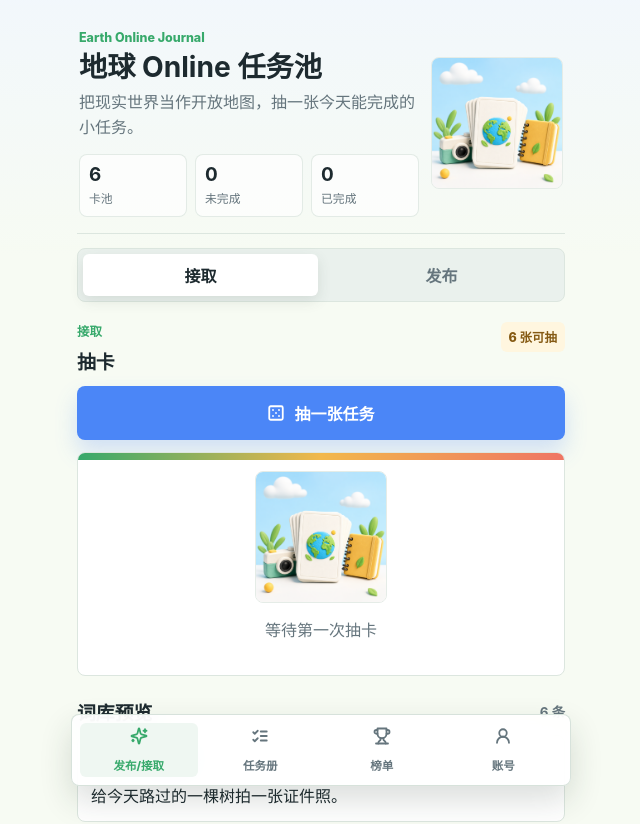
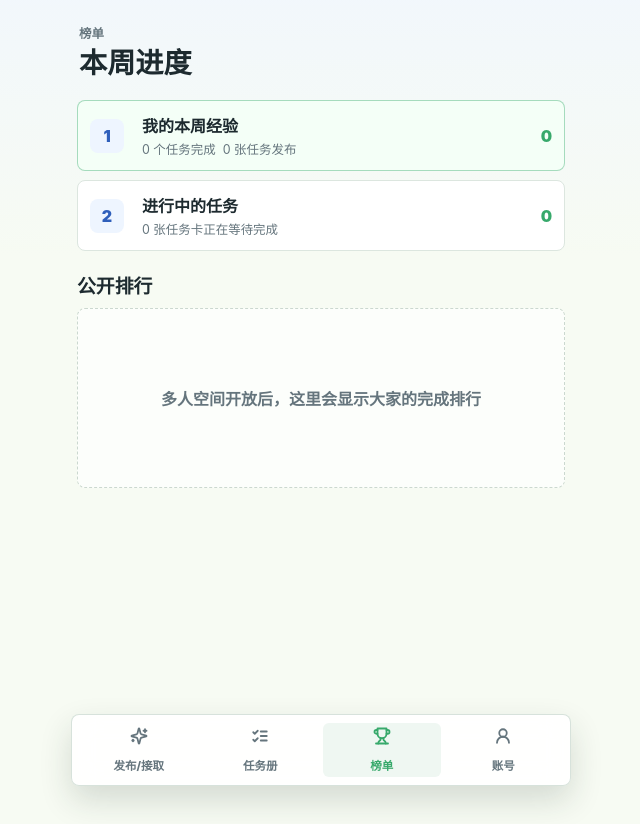
Before and after one commit to DXENDBucket/Earth-Online-Journal, a Vue app: page /#/rank in a window 1280 px wide. Shown: the top 824 px of the page, without its empty margins (319-959 px from the left). After the commit the page ends 800 px from the top, so only its background shows below. Built offline with nearby package versions, Linux system fonts and the light colour scheme.

Commit message:
Prepare GitHub Pages MVP deployment

```diff
--- a/package.json
+++ b/package.json
@@ -6,6 +6,7 @@
   "scripts": {
     "dev": "vite",
     "build": "vue-tsc --noEmit && vite build",
+    "check": "npm run typecheck && npm run build",
     "preview": "vite preview",
     "typecheck": "vue-tsc --noEmit"
   },
--- a/src/app/router.ts
+++ b/src/app/router.ts
@@ -1,4 +1,4 @@
-import { createRouter, createWebHistory } from "vue-router";
+import { createRouter, createWebHashHistory } from "vue-router";
 
 import AccountPage from "@/pages/AccountPage.vue";
 import HomePage from "@/pages/HomePage.vue";
@@ -6,7 +6,7 @@ import JournalPage from "@/pages/JournalPage.vue";
 import RankPage from "@/pages/RankPage.vue";
 
 export const router = createRouter({
-  history: createWebHistory(import.meta.env.BASE_URL),
+  history: createWebHashHistory(import.meta.env.BASE_URL),
   routes: [
     {
       path: "/",
--- a/src/data/demoRanks.ts
+++ /dev/null
@@ -1,6 +0,0 @@
-export const demoRanks = [
-  { name: "北门散步冠军", completed: 18, published: 7 },
-  { name: "便利店观测员", completed: 14, published: 9 },
-  { name: "月台记录师", completed: 11, published: 5 },
-  { name: "晚风领取处", completed: 8, published: 11 },
-];
--- a/src/pages/AccountPage.vue
+++ b/src/pages/AccountPage.vue
@@ -2,7 +2,7 @@
   <section class="screen">
     <div class="screen-title">
       <p class="eyebrow">账号</p>
-      <h1>玩家档案</h1>
+      <h1>我的记录</h1>
     </div>
 
     <section class="profile-panel">
@@ -16,7 +16,7 @@
       <div class="metric-row">
         <div class="metric">
           <strong>{{ store.stats.done }}</strong>
-          <span>完成</span>
+          <span>已完成</span>
         </div>
         <div class="metric">
           <strong>{{ store.stats.todo }}</strong>
@@ -24,14 +24,14 @@
         </div>
         <div class="metric">
           <strong>{{ store.stats.userApproved }}</strong>
-          <span>入池</span>
+          <span>已发布</span>
         </div>
       </div>
     </section>
 
     <section class="panel">
       <div class="section-title">
-        <h2>设置</h2>
+        <h2>偏好</h2>
       </div>
       <div class="settings-list">
         <label class="setting-row">
@@ -44,9 +44,15 @@
             <span></span>
           </span>
         </label>
-        <button class="danger-button" type="button" @click="resetDemo">
+        <div class="setting-row">
+          <div>
+            <strong>这台设备上的记录</strong>
+            <p>当前版本会把任务和完成记录保存在本机浏览器里。</p>
+          </div>
+        </div>
+        <button class="danger-button" type="button" @click="clearLocalProgress">
           <RotateCcw />
-          <span>重置 demo</span>
+          <span>清空本机记录</span>
         </button>
       </div>
     </section>
@@ -66,9 +72,9 @@ const lightOnly = computed({
   set: (value: boolean) => store.setLightOnly(value),
 });
 
-function resetDemo() {
-  if (window.confirm("重置本地 demo 数据？")) {
-    store.resetDemo();
+function clearLocalProgress() {
+  if (window.confirm("要清空这台设备上的任务和完成记录吗？")) {
+    store.clearLocalProgress();
   }
 }
 </script>
--- a/src/pages/HomePage.vue
+++ b/src/pages/HomePage.vue
@@ -3,16 +3,16 @@
     <section class="app-hero">
       <div class="hero-copy">
         <p class="eyebrow">Earth Online Journal</p>
-        <h1>地球 Online 任务池</h1>
-        <p class="hero-line">把现实世界当作开放地图，抽一张今天能完成的小任务。</p>
+        <h1>给今天抽一张现实任务</h1>
+        <p class="hero-line">把日常生活当作开放地图，接住一个小小的行动提示。</p>
         <div class="metric-row">
           <div class="metric">
             <strong>{{ stats.approved }}</strong>
-            <span>卡池</span>
+            <span>可抽任务</span>
           </div>
           <div class="metric">
             <strong>{{ stats.todo }}</strong>
-            <span>未完成</span>
+            <span>进行中</span>
           </div>
           <div class="metric">
             <strong>{{ stats.done }}</strong>
@@ -23,20 +23,20 @@
       <img class="hero-art" :src="questCardImage" alt="" />
     </section>
 
-    <SegmentTabs v-model="homeMode" label="发布接取" :options="homeOptions" />
+    <SegmentTabs v-model="homeMode" label="发布或接取任务" :options="homeOptions" />
 
     <section v-if="homeMode === 'draw'" class="panel">
       <div class="panel-head">
         <div>
           <p class="eyebrow">接取</p>
-          <h2>抽卡</h2>
+          <h2>抽一张任务</h2>
         </div>
         <span class="pool-count">{{ drawPool.length }} 张可抽</span>
       </div>
       <div class="draw-stage">
         <button class="draw-button" type="button" @click="store.drawQuest">
           <Dice5 />
-          <span>抽一张任务</span>
+          <span>开始抽取</span>
         </button>
         <QuestCard
           :quest="currentDraw"
@@ -48,7 +48,7 @@
 
     <section v-if="homeMode === 'draw'" class="panel">
       <div class="section-title">
-        <h2>词库预览</h2>
+        <h2>任务卡池</h2>
         <small>{{ approvedTasks.length }} 条</small>
       </div>
       <div class="task-list">
@@ -66,13 +66,13 @@
       <div class="panel-head">
         <div>
           <p class="eyebrow">发布</p>
-          <h2>投递任务</h2>
+          <h2>写一张任务卡</h2>
         </div>
-        <span class="pool-count">{{ pendingTasks.length }} 条待审</span>
+        <span class="pool-count">{{ pendingTasks.length }} 张待确认</span>
       </div>
       <form @submit.prevent="submitPublish">
         <label class="field">
-          <span>任务文案</span>
+          <span>任务内容</span>
           <textarea
             v-model="publishText"
             rows="5"
@@ -97,27 +97,30 @@
         </div>
         <button class="primary-button" type="submit">
           <Send />
-          <span>发布到审核</span>
+          <span>保存任务卡</span>
         </button>
       </form>
     </section>
 
     <section v-if="homeMode === 'publish'" class="panel">
       <div class="section-title">
-        <h2>审核台</h2>
-        <small>{{ pendingTasks.length }} 条</small>
+        <div>
+          <h2>待加入卡池</h2>
+          <p class="section-note">确认内容合适后，就可以让它进入抽取范围。</p>
+        </div>
+        <small>{{ pendingTasks.length }} 张</small>
       </div>
       <div class="task-list">
         <article v-for="task in pendingTasks" :key="task.id" class="list-card">
           <div class="tag-row">
-            <span class="tag yellow">审核中</span>
+            <span class="tag yellow">待确认</span>
             <span class="tag green">{{ task.category }}</span>
           </div>
           <p>{{ task.text }}</p>
           <div class="item-actions">
             <button class="primary-button" type="button" @click="store.approveTask(task.id)">
               <BadgeCheck />
-              <span>通过</span>
+              <span>加入卡池</span>
             </button>
             <button class="ghost-button" type="button" @click="store.removeTask(task.id)">
               <Undo2 />
@@ -126,15 +129,15 @@
           </div>
         </article>
         <div v-if="!pendingTasks.length" class="empty-state">
-          <strong>还没有待审核投稿</strong>
+          <strong>还没有待确认的任务卡</strong>
         </div>
       </div>
     </section>
 
     <section v-if="homeMode === 'publish'" class="panel">
       <div class="section-title">
-        <h2>我的入池</h2>
-        <small>{{ userApprovedTasks.length }} 条</small>
+        <h2>已加入卡池</h2>
+        <small>{{ userApprovedTasks.length }} 张</small>
       </div>
       <div class="task-list">
         <article v-for="task in userApprovedTasks.slice(0, 4)" :key="task.id" class="list-card">
@@ -145,7 +148,7 @@
           <p>{{ task.text }}</p>
         </article>
         <div v-if="!userApprovedTasks.length" class="empty-state">
-          <strong>通过后会出现在这里</strong>
+          <strong>加入卡池后会出现在这里</strong>
         </div>
       </div>
     </section>
@@ -159,8 +162,8 @@
 </template>
 
 <script setup lang="ts">
+import { BadgeCheck, Dice5, Send, Undo2 } from "@lucide/vue";
 import { storeToRefs } from "pinia";
-import { BadgeCheck, Dice5, Send, Undo2 } from "@lucide/vue";
 import { ref } from "vue";
 import { useRouter } from "vue-router";
 
@@ -169,7 +172,12 @@ import CompleteDialog from "@/components/CompleteDialog.vue";
 import QuestCard from "@/components/QuestCard.vue";
 import SegmentTabs from "@/components/SegmentTabs.vue";
 import { useQuestStore } from "@/stores/questStore";
-import type { AcceptedQuest, AcceptedQuestStatus, CompletionPayload, QuestIntensity } from "@/types/quest";
+import type {
+  AcceptedQuest,
+  AcceptedQuestStatus,
+  CompletionPayload,
+  QuestIntensity,
+} from "@/types/quest";
 
 const router = useRouter();
 const store = useQuestStore();
--- a/src/pages/RankPage.vue
+++ b/src/pages/RankPage.vue
@@ -2,51 +2,67 @@
   <section class="screen">
     <div class="screen-title">
       <p class="eyebrow">榜单</p>
-      <h1>本周地球经验</h1>
+      <h1>本周进度</h1>
     </div>
 
     <div class="rank-list">
-      <article
-        v-for="(item, index) in ranks"
-        :key="item.name"
-        class="rank-row"
-        :class="{ 'is-you': item.you }"
-      >
-        <div class="rank-number">{{ index + 1 }}</div>
+      <article class="rank-row is-you">
+        <div class="rank-number">1</div>
         <div>
-          <p class="rank-name">{{ item.name }}</p>
+          <p class="rank-name">我的本周经验</p>
           <div class="list-meta">
-            <span>{{ item.completed }} 完成</span>
-            <span>{{ item.published }} 入池</span>
+            <span>{{ doneThisWeek }} 个任务完成</span>
+            <span>{{ store.userApprovedTasks.length }} 张任务发布</span>
           </div>
         </div>
-        <strong class="rank-score">{{ item.score }}</strong>
+        <strong class="rank-score">{{ weeklyScore }}</strong>
+      </article>
+
+      <article class="rank-row">
+        <div class="rank-number">2</div>
+        <div>
+          <p class="rank-name">进行中的任务</p>
+          <div class="list-meta">
+            <span>{{ store.todoQuests.length }} 张任务卡正在等待完成</span>
+          </div>
+        </div>
+        <strong class="rank-score">{{ store.todoQuests.length }}</strong>
       </article>
     </div>
+
+    <section class="panel">
+      <div class="section-title">
+        <h2>公开排行</h2>
+      </div>
+      <div class="empty-state">
+        <strong>多人空间开放后，这里会显示大家的完成排行</strong>
+      </div>
+    </section>
   </section>
 </template>
 
 <script setup lang="ts">
 import { computed } from "vue";
 
-import { demoRanks } from "@/data/demoRanks";
 import { useQuestStore } from "@/stores/questStore";
 
 const store = useQuestStore();
 
-const ranks = computed(() => {
-  const userRank = {
-    name: `${store.user.name}（你）`,
-    completed: store.doneQuests.length,
-    published: store.userApprovedTasks.length,
-    you: true,
-  };
+const doneThisWeek = computed(() => {
+  const start = startOfWeek(new Date()).getTime();
 
-  return [...demoRanks, userRank]
-    .map((item) => ({
-      ...item,
-      score: item.completed * 10 + item.published * 4,
-    }))
-    .sort((a, b) => b.score - a.score);
+  return store.doneQuests.filter((quest) => {
+    return Boolean(quest.completedAt && quest.completedAt >= start);
+  }).length;
 });
+
+const weeklyScore = computed(() => doneThisWeek.value * 10 + store.userApprovedTasks.length * 4);
+
+function startOfWeek(date: Date) {
+  const result = new Date(date);
+  const day = result.getDay() || 7;
+  result.setHours(0, 0, 0, 0);
+  result.setDate(result.getDate() - day + 1);
+  return result;
+}
 </script>
--- a/src/services/localQuestStorage.ts
+++ b/src/services/localQuestStorage.ts
@@ -6,7 +6,7 @@ import type {
   UserProfile,
 } from "@/types/quest";
 
-const STORE_KEY = "earth-online-journal-demo-v2";
+const STORE_KEY = "earth-online-journal-v1";
 
 export interface QuestStoreSnapshot {
   tasks: QuestTask[];
@@ -25,7 +25,7 @@ export function createInitialSnapshot(): QuestStoreSnapshot {
     },
     currentDrawId: "",
     user: {
-      name: "地球玩家 2049",
+      name: "地球旅人",
       handle: "EOJ-2049",
     },
   };
--- a/src/stores/questStore.ts
+++ b/src/stores/questStore.ts
@@ -39,7 +39,7 @@ export const useQuestStore = defineStore("quests", () => {
   });
 
   const userApprovedTasks = computed(() =>
-    tasks.value.filter((task) => task.source === "玩家发布" && task.status === "approved"),
+    tasks.value.filter((task) => task.source === "用户发布" && task.status === "approved"),
   );
 
   const stats = computed(() => ({
@@ -63,7 +63,7 @@ export const useQuestStore = defineStore("quests", () => {
       category: payload.category,
       intensity: payload.intensity,
       status: "pending",
-      source: "玩家发布",
+      source: "用户发布",
       createdAt: Date.now(),
     };
 
@@ -139,7 +139,7 @@ export const useQuestStore = defineStore("quests", () => {
     persist();
   }
 
-  function resetDemo() {
+  function clearLocalProgress() {
     clearQuestSnapshot();
     const fresh = createInitialSnapshot();
     tasks.value = fresh.tasks;
@@ -180,7 +180,7 @@ export const useQuestStore = defineStore("quests", () => {
     drawQuest,
     completeQuest,
     setLightOnly,
-    resetDemo,
+    clearLocalProgress,
   };
 });
 
--- a/src/styles/base.css
+++ b/src/styles/base.css
@@ -354,9 +354,20 @@ h3 {
   margin-bottom: 10px;
 }
 
+.section-title > div {
+  min-width: 0;
+}
+
 .section-title small {
   color: var(--muted);
   font-weight: 700;
+}
+
+.section-note {
+  margin: 4px 0 0;
+  color: var(--muted);
+  font-size: 0.84rem;
+  line-height: 1.45;
 }
 
 .task-list {
--- a/vite.config.ts
+++ b/vite.config.ts
@@ -3,6 +3,7 @@ import { fileURLToPath, URL } from "node:url";
 import { defineConfig } from "vite";
 
 export default defineConfig({
+  base: process.env.VITE_BASE_PATH || "/",
   plugins: [vue()],
   resolve: {
     alias: {
```
Also changed, not shown: 1 other file (tests, documents, lock files or other folders).
